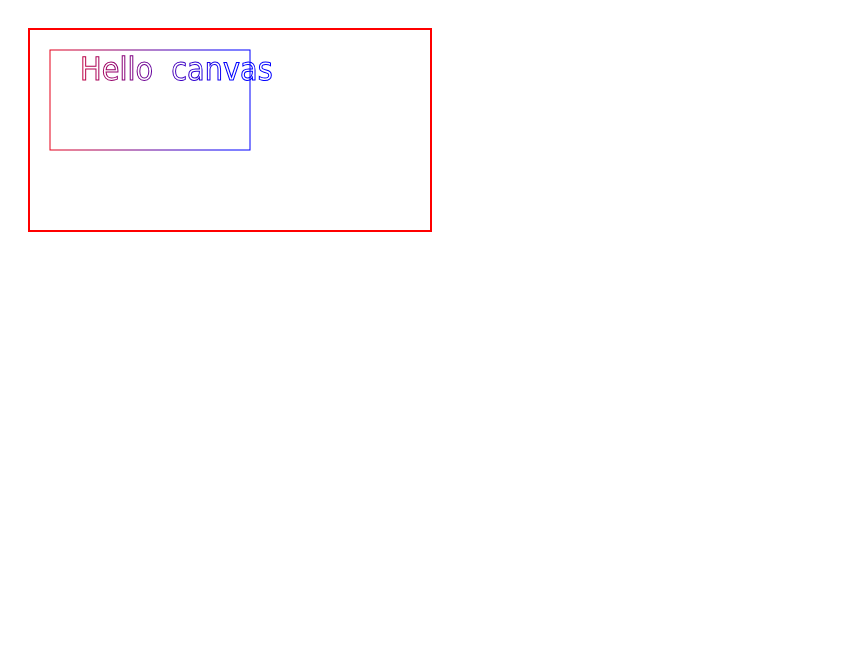
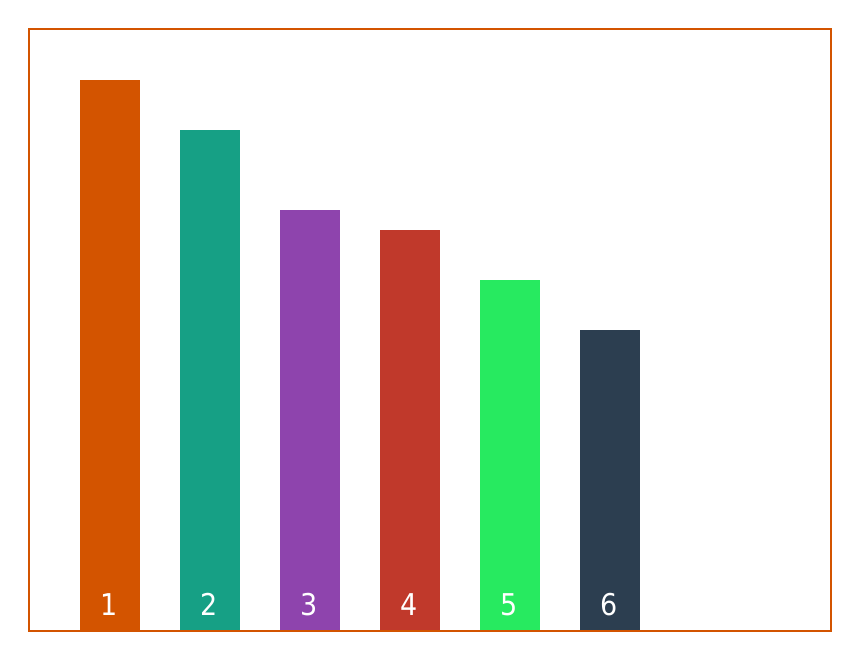
Before and after one commit to Mohammedazzam/Canvas-API, a plain HTML site: page index.html in a window 1280 px wide. Shown: the whole page, without its empty margins (0-867 px from the left). Drawn offline with Linux system fonts and the light colour scheme.

Commit message:
(6 Create Charts Training)

```diff
--- a/index.html
+++ b/index.html
@@ -11,7 +11,7 @@
 <body>
 
 </body>
-<canvas id="our-canvas" width="400" height="200" style="">
+<canvas id="our-canvas" width="800" height="600" style="">
     </canvas>
 <script src="main.js"></script>
 
--- a/main.css
+++ b/main.css
@@ -1,5 +1,5 @@
 canvas {
-    border: 2px solid red;
+    border: 2px solid #d35400;
     background-color: ;
     margin: 20px;
     /* width: 200px;
--- a/main.js
+++ b/main.js
@@ -1,32 +1,49 @@
 //select the canvas Element
 let theCanvas = document.getElementById('our-canvas'),
     //select context type
-    theContext = theCanvas.getContext('2d'),
-    //The Gradient
-    theGradient = theContext.createLinearGradient(0, 0, 200, 0);
+    theContext = theCanvas.getContext('2d')
 
-//Add Color Stops
-theGradient.addColorStop(0, "red");
-theGradient.addColorStop(1, "blue");
+//cavas width
+w = theCanvas.clientWidth,
 
-//control Line Width
-// theContext.lineWidth = 10
+    //canvas height
+    h = theCanvas.height;
 
-//chose Stroke style
-theContext.strokeStyle = theGradient;
+//Set Global Font
+theContext.font = "30px Tahoma"
 
-//Draw Rectangle
-theContext.strokeRect(20, 20, 200, 100)
+//Draw chart column
+theContext.fillStyle = "#d35400";
+theContext.fillRect(50, 50, 60, h - 50);
+theContext.fillStyle = '#fff';
+theContext.fillText("1", 70, h - 15);
 
-//set Font
-theContext.font = "32px Tahoma";
+//Draw chart column
+theContext.fillStyle = "#16a085";
+theContext.fillRect(150, 100, 60, h - 100);
+theContext.fillStyle = '#fff';
+theContext.fillText("2", 170, h - 15);
 
+//Draw chart column
+theContext.fillStyle = "#8e44ad";
+theContext.fillRect(250, 180, 60, h - 100);
+theContext.fillStyle = '#fff';
+theContext.fillText("3", 270, h - 15);
 
-//create Filled Text
+//Draw chart column
+theContext.fillStyle = "#c0392b";
+theContext.fillRect(350, 200, 60, h - 200);
+theContext.fillStyle = '#fff';
+theContext.fillText("4", 370, h - 15);
 
-// theContext.fillStyle = theGradient
-// theContext.fillText('Hello  canvas', 50, 50)
+//Draw chart column
+theContext.fillStyle = "#27ea60";
+theContext.fillRect(450, 250, 60, h - 250);
+theContext.fillStyle = '#fff';
+theContext.fillText("5", 470, h - 15);
 
-
-theContext.strokeStyle = theGradient
-theContext.strokeText('Hello  canvas', 50, 50)
+//Draw chart column
+theContext.fillStyle = "#2c3e50";
+theContext.fillRect(550, 300, 60, h - 300);
+theContext.fillStyle = '#fff';
+theContext.fillText("6", 570, h - 15);
```
